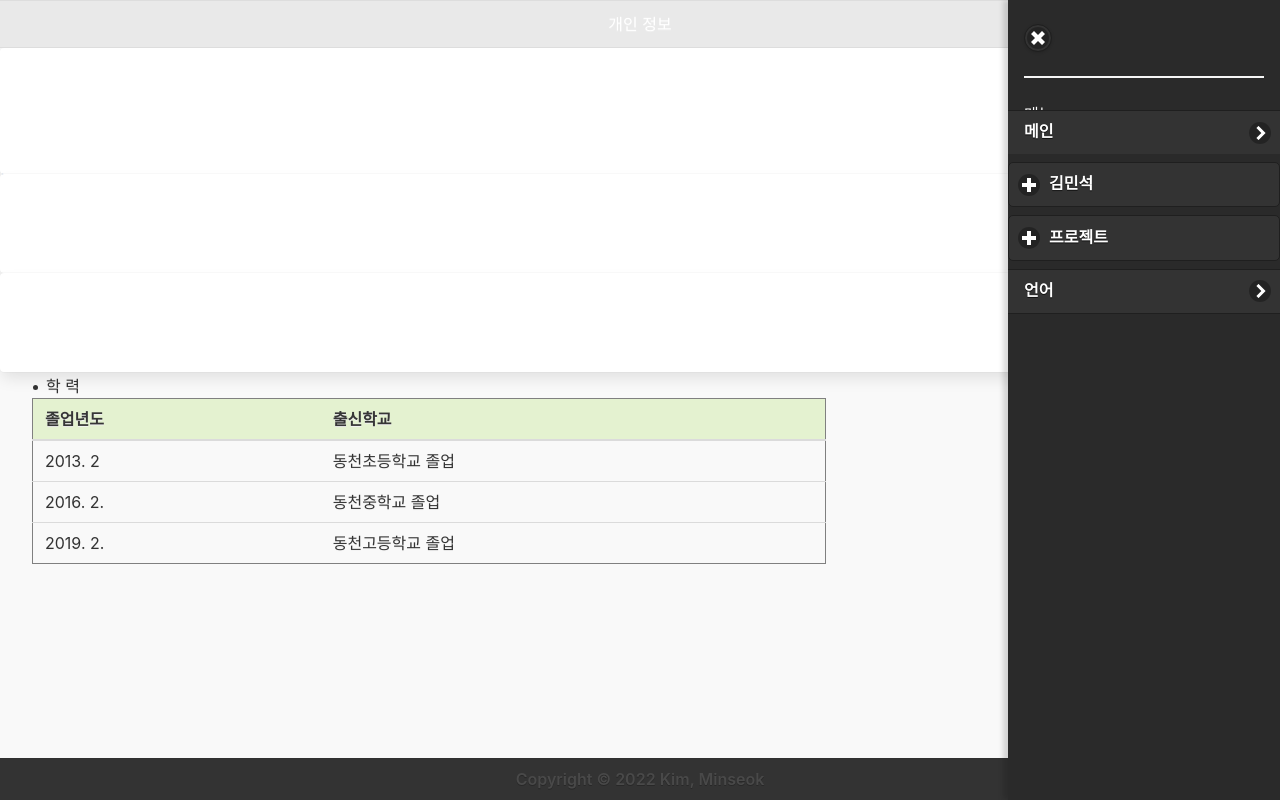
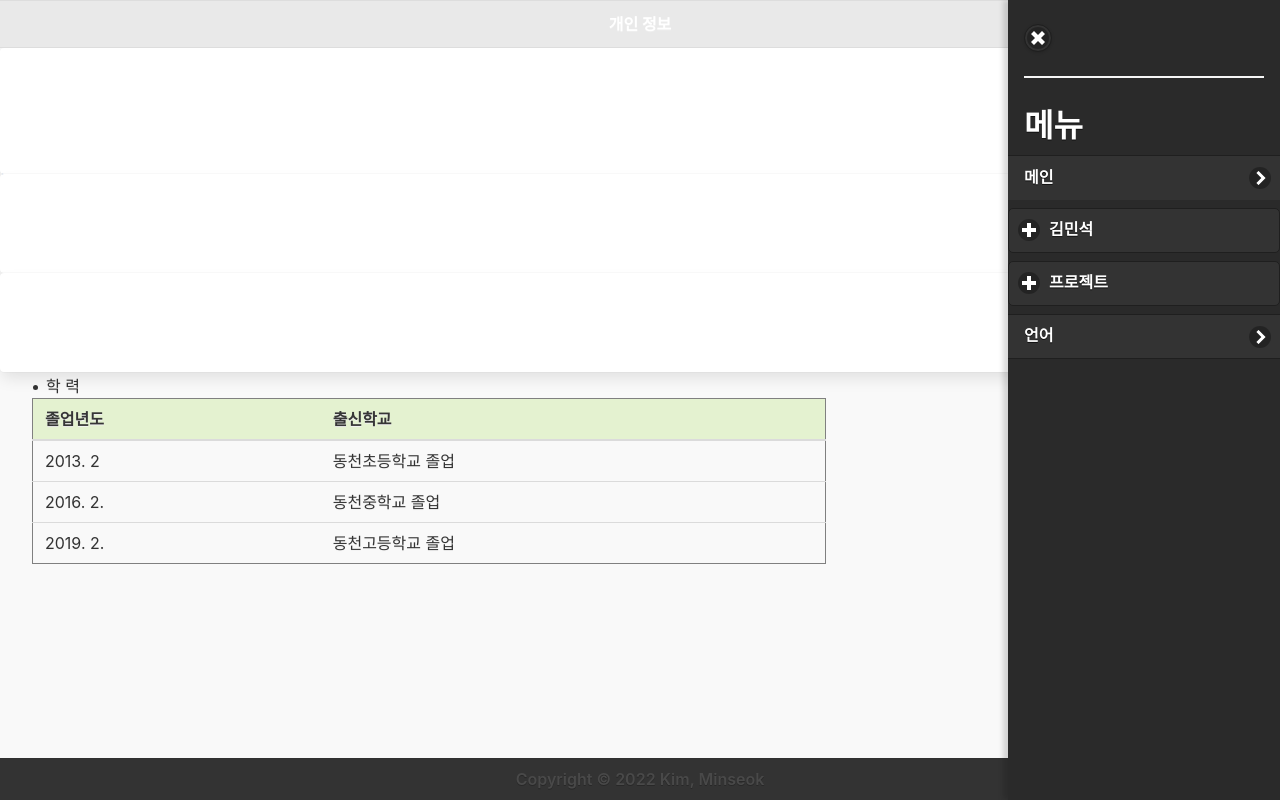
Before and after one commit to alstjr7437/Mobile_App, a plain HTML site: page 포트폴리오 앱/info.html in a window 1280 px wide. Both pictures are taken after a click on the button "Menu". Drawn offline with nearby package versions, Linux system fonts and the light colour scheme; files that its build step writes are made by us from their sources.

Commit message:
h1 스타일 수정

```diff
--- a/포트폴리오 앱/info.html
+++ b/포트폴리오 앱/info.html
@@ -9,13 +9,24 @@
     <script src="js/jquery-1.11.1.min.js"></script>
     <script src="js/jquery.mobile-1.4.5.min.js"></script>
     <link rel="stylesheet" href="https://cdn.jsdelivr.net/npm/bulma@0.9.4/css/bulma.min.css">
+	<style>
+		h1 {
+			display: block;
+			font-size: 2em;
+			margin-block-start: 0.67em;
+			margin-block-end: 0.67em;
+			margin-inline-start: 0px;
+			margin-inline-end: 0px;
+			font-weight: bold;
+		}
+	</style>
 </head>
 <body>
 	<div data-role="page" id = "info">
 		<div data-role="panel" id="menu-info" class="menu" data-display="overlay" data-theme="b" data-position="right">
             <a href="" data-role="button" data-icon="delete" data-iconpos="notext" data-rel="close"></a>
             <hr>
-			<h1>메뉴</h1>
+            <h1 style="display: block ;">메뉴</h1>
             <ul data-role="listview">
                 <li><a rel="external" href="index.html">메인</a></li>
                 <div data-role="collapsible" data-insert="false" class="menu-info">
```
Also changed, not shown: 포트폴리오 앱/career.html (+11 -0 lines), 포트폴리오 앱/index.html (+2 -2 lines), 포트폴리오 앱/intro.html (+16 -5 lines), 포트폴리오 앱/project.html (+11 -0 lines), 포트폴리오 앱/project1.html (+11 -0 lines), 포트폴리오 앱/project2.html (+11 -0 lines), 포트폴리오 앱/project3.html (+11 -0 lines), 포트폴리오 앱/project4.html (+11 -0 lines), 포트폴리오 앱/project5.html (+11 -0 lines), 포트폴리오 앱/project6.html (+11 -0 lines), 포트폴리오 앱/project7.html (+11 -0 lines), 포트폴리오 앱/project8.html (+11 -0 lines). Lines whose indentation alone changed are shown as unchanged.
